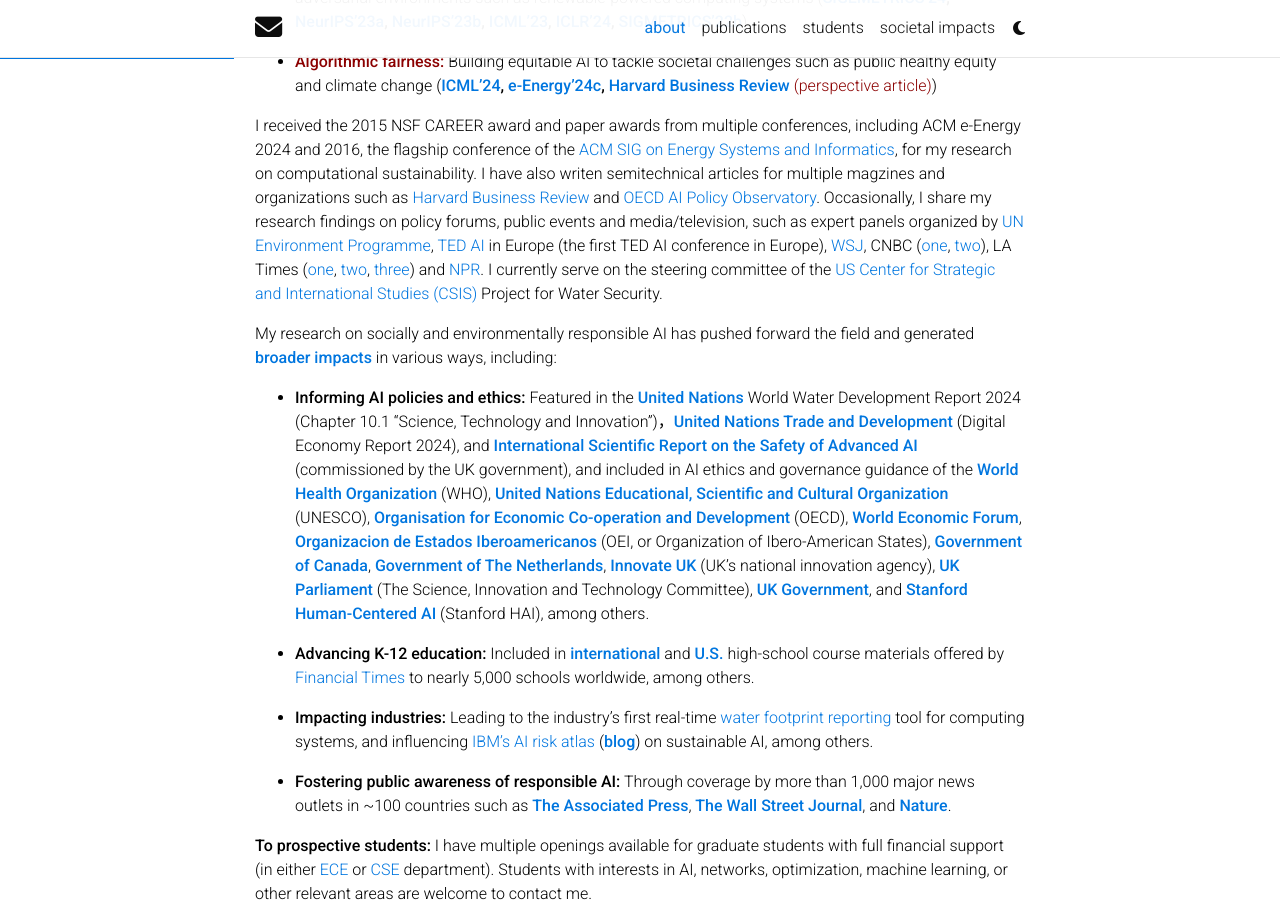
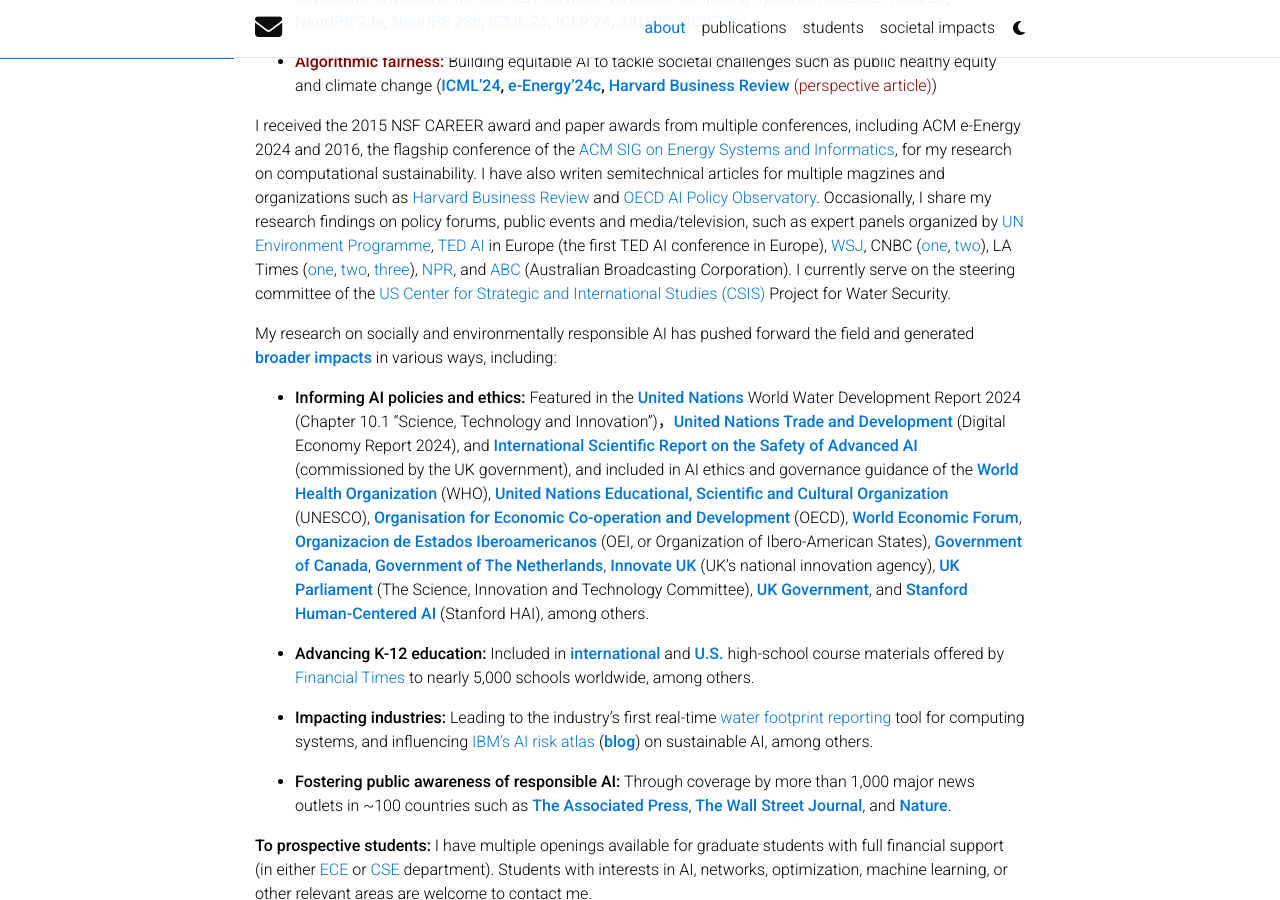
Before and after one commit to shaoleiren/shaoleiren.github.io, a Jekyll site: the page built from _pages/about.md, in a window 1280 px wide and 900 px high, scrolled down 672 px. Built offline with Jekyll 4.4.1, drawn with Linux system fonts in a browser that asks for light colours; full-size pictures stand in for the smaller copies a plugin makes; comment, search, counter and statistics services are not loaded; a style sheet for code colours, icons or effects is not loaded.

Commit message:
Update about.md

```diff
--- a/_pages/about.md
+++ b/_pages/about.md
@@ -41,7 +41,7 @@
   [OECD AI Policy Observatory](https://www.linkedin.com/posts/oecd-ai_how-much-water-does-ai-consume-the-public-activity-7135961877473325056-QMM5). Occasionally, I share my research findings on policy forums, public events and media/television,
    such as expert panels organized by
    [UN Environment Programme](https://news.ucr.edu/articles/2024/07/08/professor-joins-un-panel-environmental-impacts-ai), [TED AI](https://tedai-vienna.ted.com/) in Europe (the first TED AI conference in Europe),  [WSJ](https://www.wsj.com/tech/novel-ideas-to-cool-data-centers-liquid-in-pipes-or-a-dunking-bath-cdb7a393), CNBC ([one](https://www.youtube.com/watch?v=SGHk3zE5xh4), [two](https://www.youtube.com/watch?v=MJQIQJYxey4)), LA Times ([one](https://www.latimes.com/environment/story/2024-08-12/california-data-centers-could-derail-clean-energy-goals), [two](https://www.latimes.com/opinion/story/2024-08-15/editorial-generative-ai-is-a-leading-contributor-to-our-energy-consumption-how-will-this-impact-our-climate),
-   [three](https://www.latimes.com/environment/story/2024-08-26/tech-firms-conceal-water-and-power-demands-of-ai-computing)) and [NPR](https://one.npr.org/?sharedMediaId=nx-s1-5059073:nx-s1-dd125ecf-65a2-40d5-89e2-e5ca568238c5). I currently serve
+   [three](https://www.latimes.com/environment/story/2024-08-26/tech-firms-conceal-water-and-power-demands-of-ai-computing)), [NPR](https://one.npr.org/?sharedMediaId=nx-s1-5059073:nx-s1-dd125ecf-65a2-40d5-89e2-e5ca568238c5), and [ABC](https://www.abc.net.au/listen/programs/futuretense/artificial-intelligence-its-limits-risks-nd-thirst-for-resources/104238774) (Australian Broadcasting Corporation). I currently serve
  on the steering committee of the [US Center for Strategic and International Studies (CSIS)](https://www.csis.org/programs/global-food-and-water-security-program) Project for Water Security.
 
 
```
